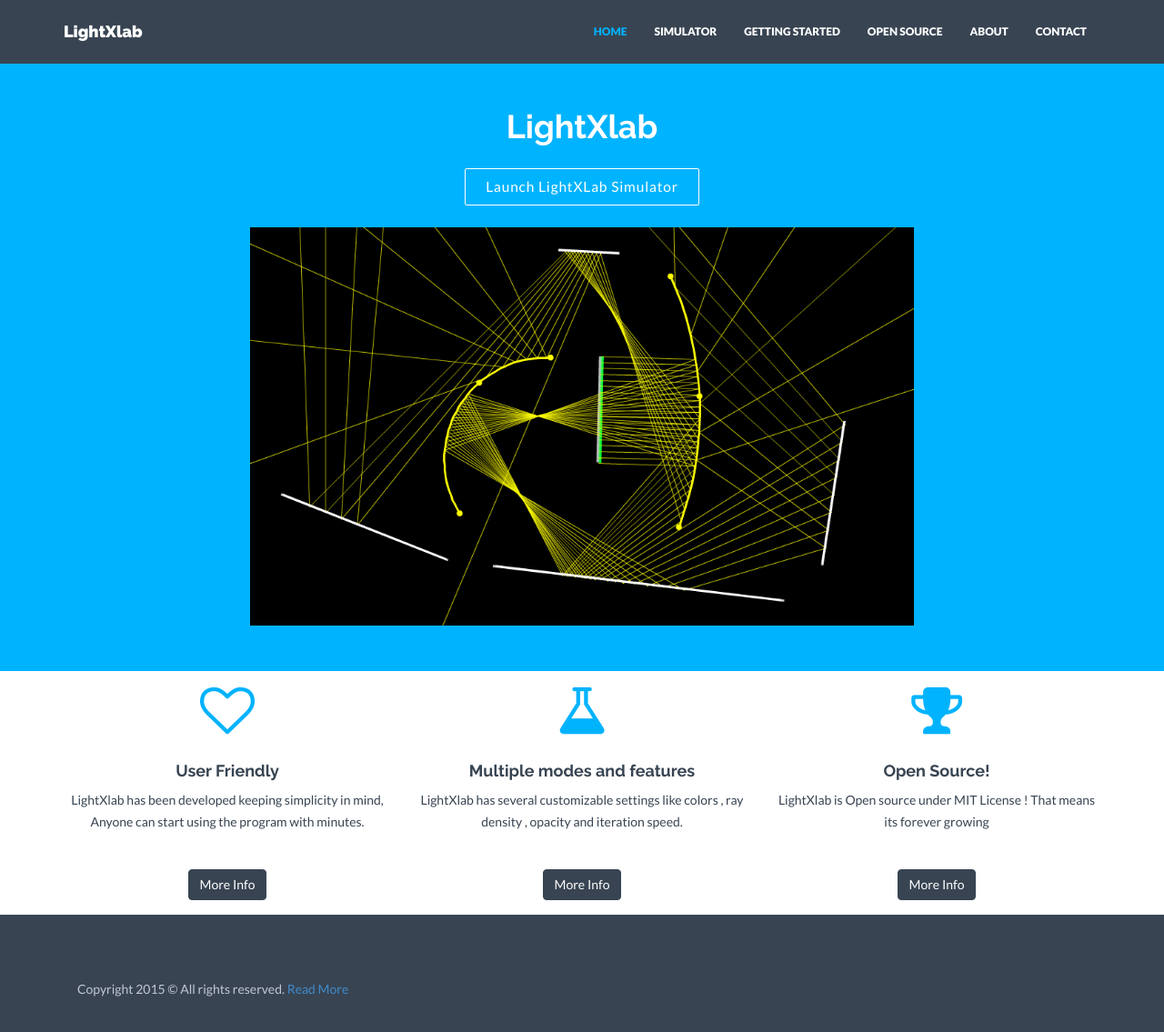
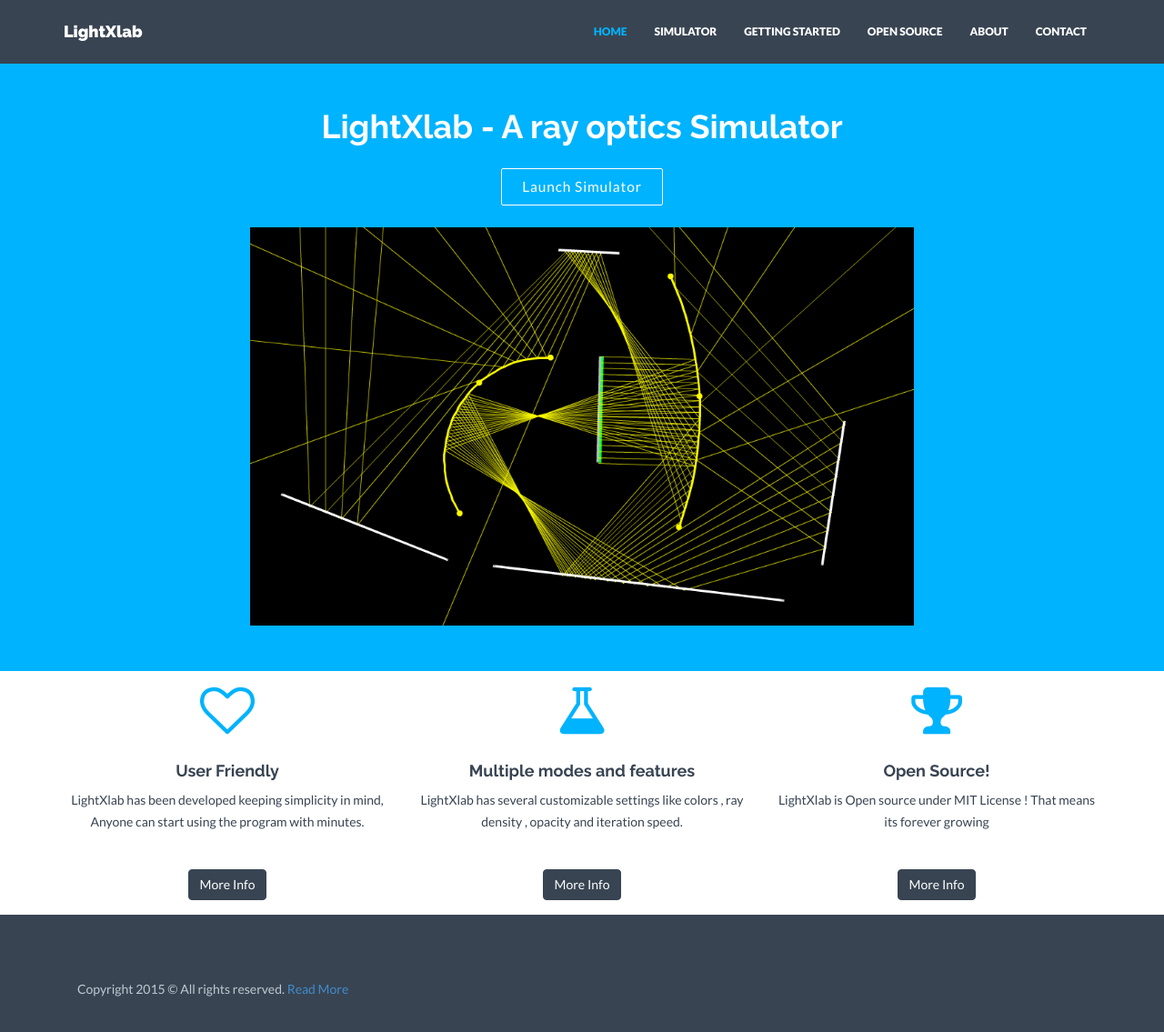
Before and after one commit to satu0king/LightXlab, a Jekyll site: the page built from index.html, in a window 1280 px wide and 1172 px high. Shown: the top 1135 px of the window at 91% size. Built offline with Jekyll 4.4.1, drawn with Linux system fonts in a browser that asks for light colours; nearby versions of some CDN libraries.

Commit message:
Update index.html

```diff
--- a/index.html
+++ b/index.html
@@ -7,8 +7,8 @@
     <div class="container">
         <div class="row"
             <div class="col-lg-8 col-lg-offset-2">
-            <h1> LightXlab </h1>
-                <a href="{{ "/simulator" | prepend: site.baseurl }}" class="btn btn-theme btn-outline btn-lg dmbutton">Launch LightXLab Simulator</a></p>
+            <h1> LightXlab - A ray optics Simulator</h1>
+                <a href="{{ "/simulator" | prepend: site.baseurl }}" class="btn btn-theme btn-outline btn-lg dmbutton">Launch Simulator</a></p>
             </div>
             <div class="col-lg-8 col-lg-offset-2 himg">
                 <img src="{{ "/assets/img/shot1.png" | prepend: site.baseurl }}" class="img-responsive">
```
